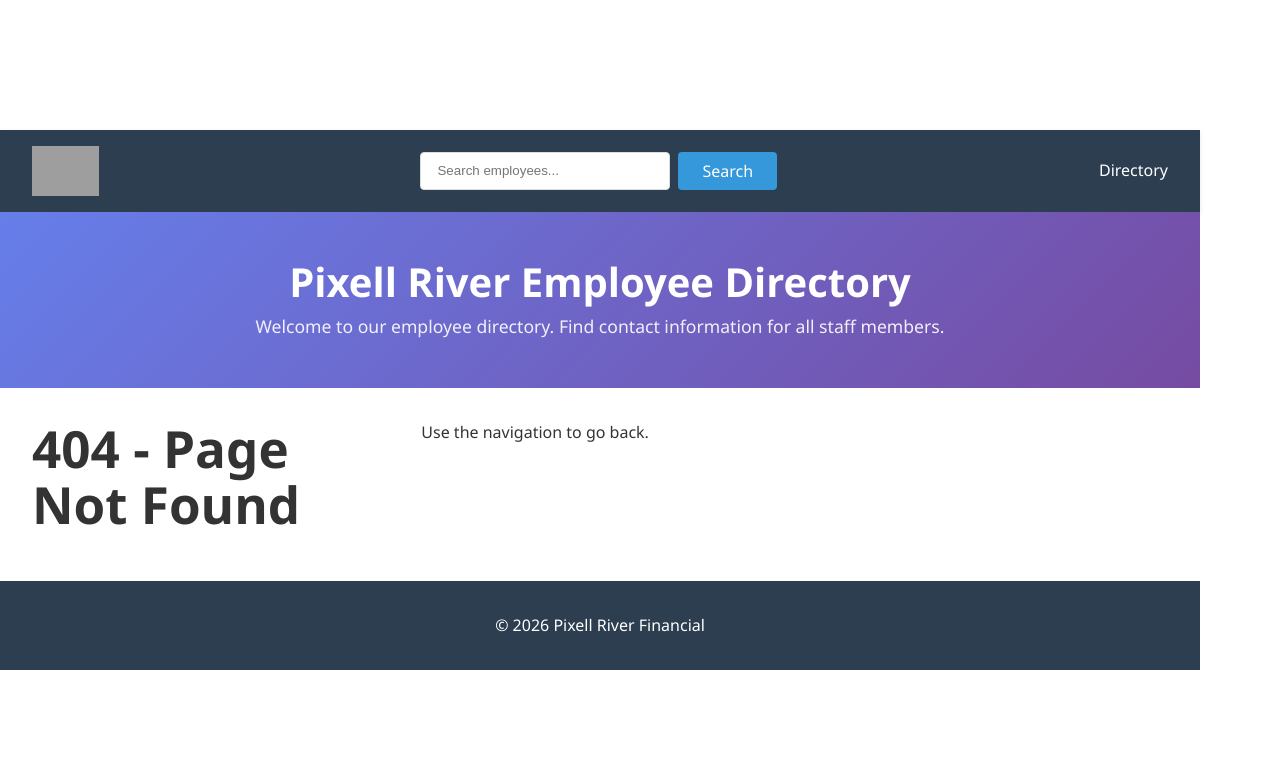
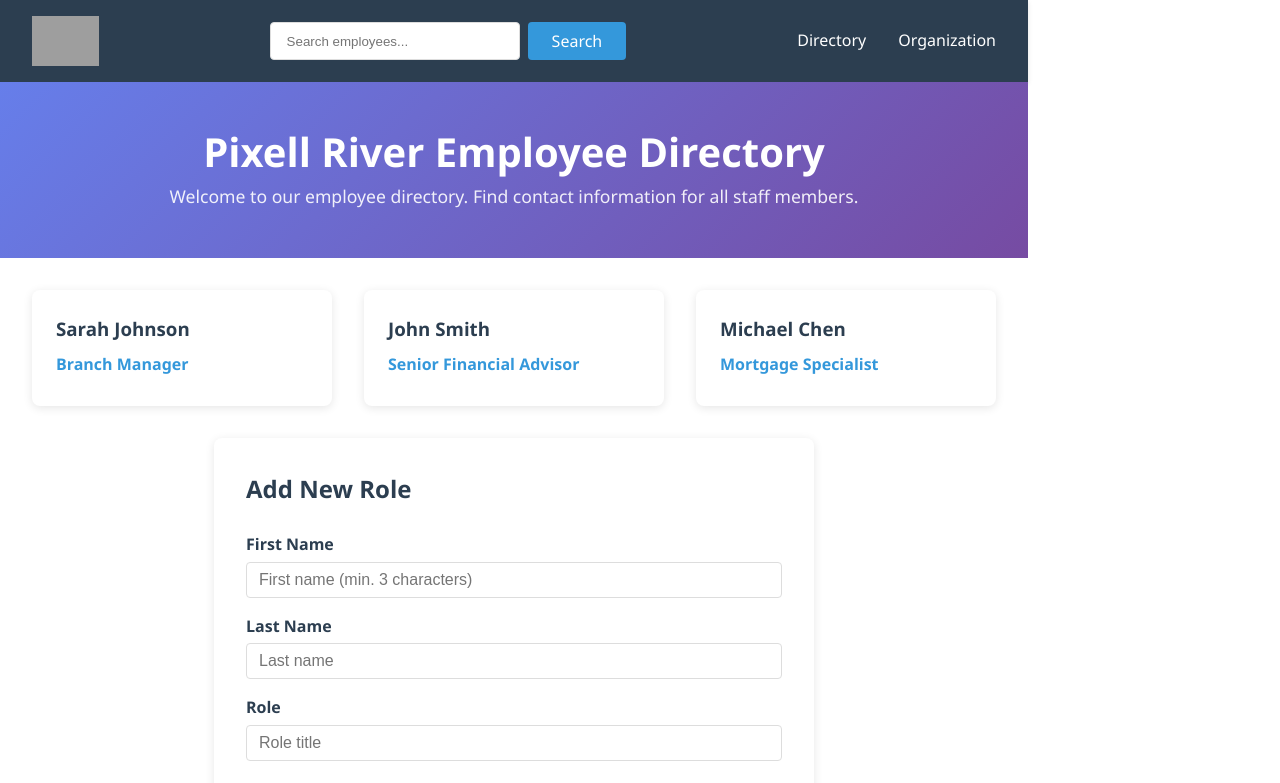
Before and after one commit to espoirkajabika/fulstack_labs_2026, a React (Vite) app in the folder pixell-river-directory/: page /organization in a window 1280 px wide. Shown: the top 783 px of the page. Built offline with nearby package versions, Linux system fonts and the light colour scheme; grey boxes are pictures that could not be loaded.

Commit message:
Add OrganizationPage with RoleCard component and routing

```diff
--- a/pixell-river-directory/src/App.tsx
+++ b/pixell-river-directory/src/App.tsx
@@ -1,5 +1,6 @@
 import { Routes, Route, Navigate } from 'react-router-dom';
 import DirectoryPage from './pages/DirectoryPage';
+import OrganizationPage from './pages/OrganizationPage';
 import NotFoundPage from './pages/NotFoundPage';
 import './App.css';
 
@@ -8,6 +9,7 @@ export default function App() {
     <Routes>
       <Route path="/" element={<Navigate to="/directory" replace />} />
       <Route path="/directory" element={<DirectoryPage />} />
+      <Route path="/organization" element={<OrganizationPage />} />
       <Route path="*" element={<NotFoundPage />} />
     </Routes>
   );
--- a/pixell-river-directory/src/components/Nav.tsx
+++ b/pixell-river-directory/src/components/Nav.tsx
@@ -39,6 +39,7 @@ const Nav: React.FC<NavProps> = ({ onSearch }) => {
 
         <ul id="nav-menu">
             <li><Link to="/directory">Directory</Link></li>
+            <li><Link to="/organization">Organization</Link></li>
         </ul>
 
     </nav>
--- /dev/null
+++ b/pixell-river-directory/src/components/RoleCard.tsx
@@ -0,0 +1,16 @@
+import type { Role } from '../types/Role';
+
+interface RoleCardProps {
+  role: Role;
+}
+
+const RoleCard: React.FC<RoleCardProps> = ({ role }) => {
+  return (
+    <div className="employee-card">
+      <h3>{role.firstName} {role.lastName}</h3>
+      <p className="position">{role.role}</p>
+    </div>
+  );
+};
+
+export default RoleCard;
--- /dev/null
+++ b/pixell-river-directory/src/pages/OrganizationPage.tsx
@@ -0,0 +1,28 @@
+import { useCallback, useState } from 'react';
+import Page from '../components/Page';
+import RoleCard from '../components/RoleCard';
+import AddRoleForm from '../components/AddRoleForm';
+import organizationService from '../services/organizationService';
+
+export default function OrganizationPage() {
+  const [roles, setRoles] = useState(organizationService.getRoles());
+
+  const handleRoleAdded = useCallback(() => {
+    setRoles(organizationService.getRoles());
+  }, []);
+
+  return (
+    <Page onSearch={() => {}}>
+      <main id="employee-list">
+        {roles.length === 0 ? (
+          <p className="no-results">No roles found.</p>
+        ) : (
+          roles.map((role) => (
+            <RoleCard key={role.id} role={role} />
+          ))
+        )}
+      </main>
+      <AddRoleForm onRoleAdded={handleRoleAdded} />
+    </Page>
+  );
+}
```
